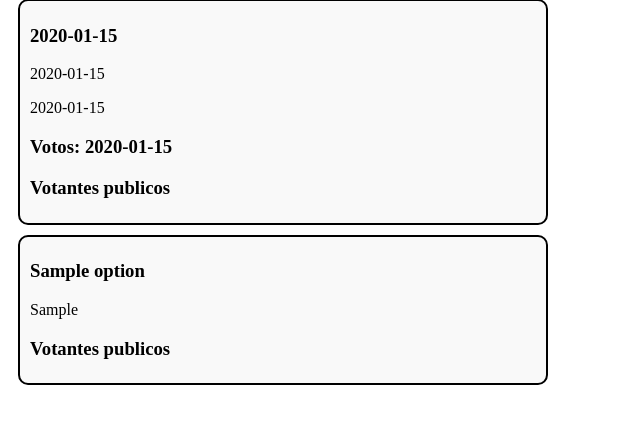
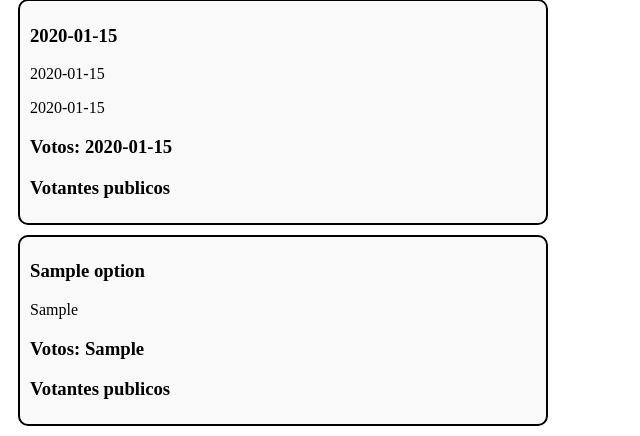
Before and after one commit to ExequielSoria/encuestas-institucionales, a PHP site: template app/views/viewPoll.php in a window 1280 px wide. Shown: the part 678-1114 px from the top of the page, without its empty margins (0-640 px from the left). Before the commit the page ends 1063 px from the top, so only its background shows below. Run offline with PHP 8.4, Linux system fonts and the light colour scheme; the visitor is signed in with stand-in values (Sample User, id 1); the template is opened without the code that fills it: most values are stand-ins (such as "Sample title", 1, 10 or a date in 2020).

Commit message:
bugfix del contador de votos en las opciones

```diff
--- a/app/views/viewPoll.php
+++ b/app/views/viewPoll.php
@@ -150,6 +150,7 @@ if ( in_array('ALL', $pollData['CAREERS']) ){
 <div class="marco">
     <h3><? echo $option['TITLE_OPTION']; ?> </h3>
     <p> <? echo $option['INFO_OPTION']; ?> </p>
+        <h3>Votos: <?= $pollModel->votesCountOption($option['ID_OPTION']) ?></h3>
         <h3>Votantes publicos</h3>
         <p><? echo implode(' , ', $pollModel->publicVotesOption($option['ID_OPTION']) )  ;?></p>
 
```
